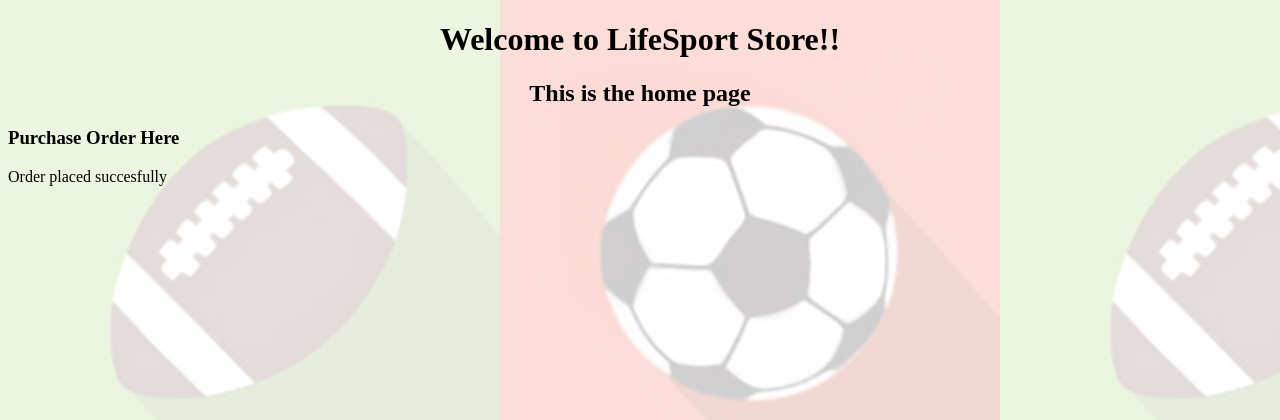
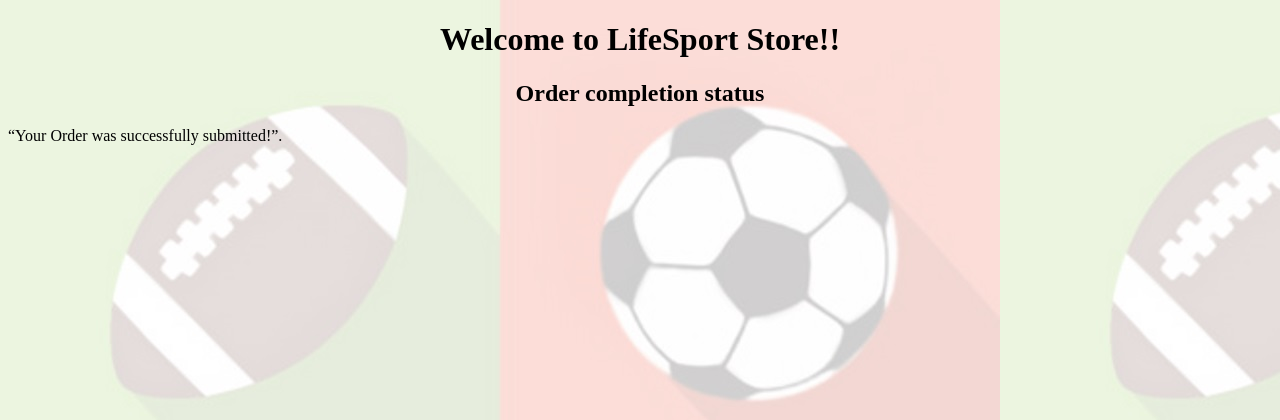
Before and after one commit to jalajkhanna/django_lab, a Django app: page /successorder in a window 1280 px wide. Shown: the top 420 px of the page. Run offline with Django 3.2, Linux system fonts and the light colour scheme.

Commit message:
success page updated

```diff
--- a/myapp/templates/success.html
+++ b/myapp/templates/success.html
@@ -13,9 +13,8 @@
 </head>
 <body>
 <h1>Welcome to LifeSport Store!!</h1>
-<h2>This is the home page</h2>
-<h3 class="myh3">Purchase Order Here
-</h3>
+<h2>Order completion status</h2>
+
 <div class="content">
-    <p>Order placed succesfully</p></div>
+    <p>“Your Order was successfully submitted!”.</p></div>
 </body>
```
